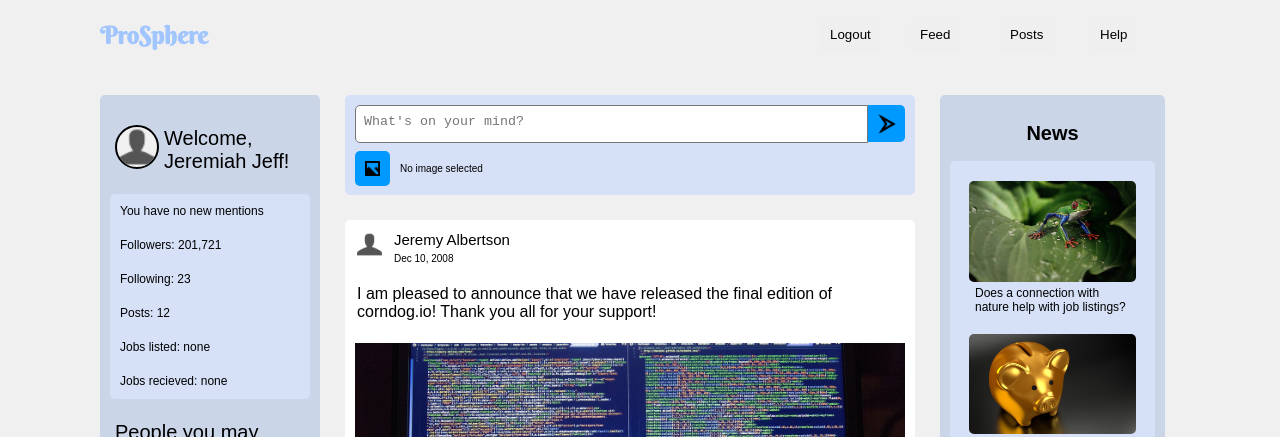
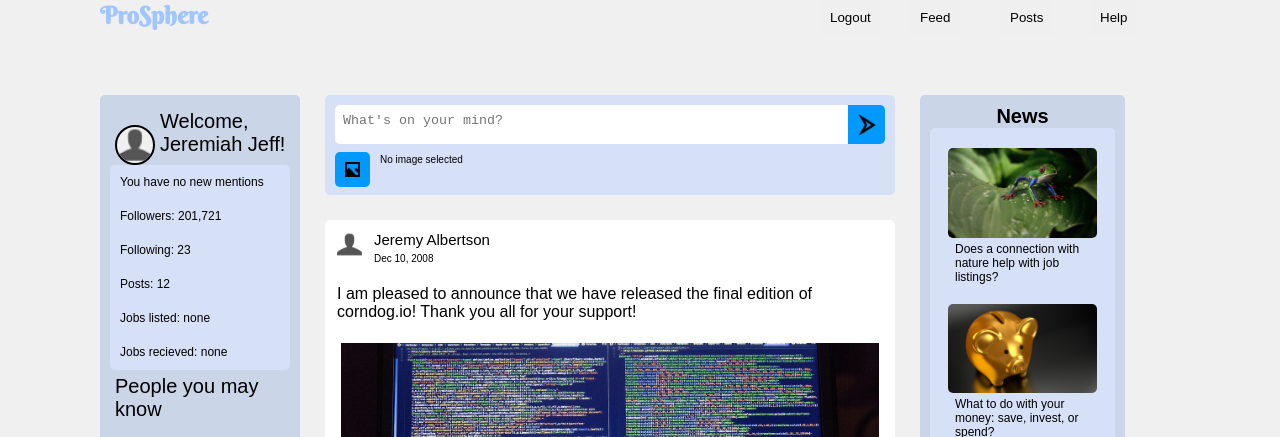
Before and after one commit to CreefordSanchez/job-finder, a website: page index.html in a window 1280 px wide. Shown: the top 437 px of the page. Drawn offline with nearby package versions, Linux system fonts and the light colour scheme; no server answers.

Commit message:
fix-reset-bugs

```diff
--- a/assets/css/data/reset.css
+++ b/assets/css/data/reset.css
@@ -18,3 +18,7 @@ a, li {
   text-decoration: none;
   display: inline;
 }
+
+input, textarea {
+  outline: none;
+}
--- a/assets/css/style.css
+++ b/assets/css/style.css
@@ -1,7 +1,7 @@
 @charset "utf-8";
 
 @import url(./data/utility.css);
-
+@import url(./data/reset.css);
 
 /* Base Rules             */
 
@@ -105,12 +105,13 @@ ul {
 }
 
 .post-area {
-  width: 550px;
-  height: 80px;
+  width: 570px;
+  height: 100px;
   background-color: #d6e0f7;
   padding: 10px;
   margin: 25px;
   border-radius: 5px;
+
   img {
     height: 20px;
     width: 20px;
@@ -119,12 +120,14 @@ ul {
     border-radius: 5px;
     cursor: pointer;
   }
+
   img:hover {
     background-color: aqua;
   }
+
   .send-img {
-    height: 20px;
-    width: 20px;
+    height: 39px;
+    width: 37px;
     padding: 8.5px;
     background-color: #0099ff;
     border-radius: 0 5px 5px 0;
@@ -133,17 +136,19 @@ ul {
 }
 
 .add-post-text {
-  height: 20px;
-  width: 90%;
+  height: 39px;
+  width: 513px;
   padding: 8px;
   border-radius: 5px 0px 0px 5px;
   resize: none;
+  border: none;
 }
 
 .image-area {
+
   img {
-    width: 15px;
-    height: 15px;
+    width: 35px;
+    height: 35px;
     margin-top: 8px;
     padding: 10px;
   }
@@ -183,10 +188,11 @@ ul {
 
 .user-mini-profile {
   img {
-    width: 25px;
-    height: 25px;
+    width: 49px;
+    height: 49px;
     padding: 12px;
   }
+
   h2 {
     font-size: 15px;
     font-weight: 500;
@@ -222,6 +228,9 @@ ul {
   }
 }
 
+.description {
+  margin: 16px 0;
+}
 .news-section {
   background-color: #d6e0f7;
   padding: 10px;
--- a/index.html
+++ b/index.html
@@ -5,13 +5,11 @@
     <meta name="viewport" content="width=device-width, initial-scale=1.0">
     <title>ProSphere</title>
     <link rel="stylesheet" href="./assets/css/style.css" media="all">
-
-    <link
-    rel="stylesheet"
-    href="https://fonts.googleapis.com/css2?family=Berkshire+Swash&family=Poppins:ital,wght@0,100;0,200;0,300;0,400;0,500;0,600;0,700;0,800;0,900;1,100;1,200;1,300;1,400;1,500;1,600;1,700;1,800;1,900&display=swap"
-    >
-
-    <script src="https://code.jquery.com/jquery-3.6.0.min.js"></script> <!--This is to load jQuery so that I can get a JSON for random contacts-->
+    <link rel="preconnect" href="https://fonts.googleapis.com">
+    <link rel="preconnect" href="https://fonts.gstatic.com" crossorigin>
+    <link rel="stylesheet" href="https://fonts.googleapis.com/css2?family=Berkshire+Swash&family=Poppins:ital,wght@0,100;0,200;0,300;0,400;0,500;0,600;0,700;0,800;0,900;1,100;1,200;1,300;1,400;1,500;1,600;1,700;1,800;1,900&display=swap">
+    <link rel="stylesheet" href="https://cdnjs.cloudflare.com/ajax/libs/font-awesome/6.7.1/css/all.min.css" integrity="sha512-5Hs3dF2AEPkpNAR7UiOHba+lRSJNeM2ECkwxUIxC1Q/FLycGTbNapWXB4tP889k5T5Ju8fs4b1P5z/iB4nMfSQ==" crossorigin="anonymous" referrerpolicy="no-referrer" />
+   <script src="https://code.jquery.com/jquery-3.6.0.min.js"></script> <!--This is to load jQuery so that I can get a JSON for random contacts-->
     <script src="./assets/js/script.js" type="module"></script>
   </head>
   <body>
@@ -32,7 +30,6 @@
     </header>
     <main>
       <div class="container flex">
-
         <div class="profile-area">
           <div class="profile-area-head flex">
             <img src="./assets/img/profile-image-default.png">
```
